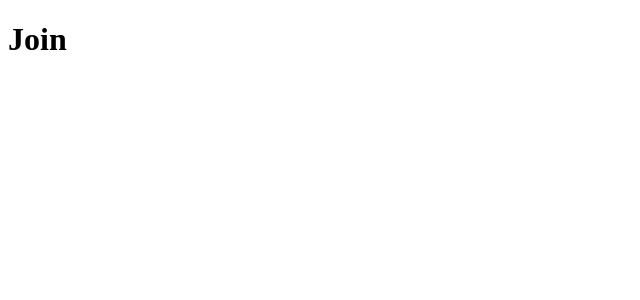
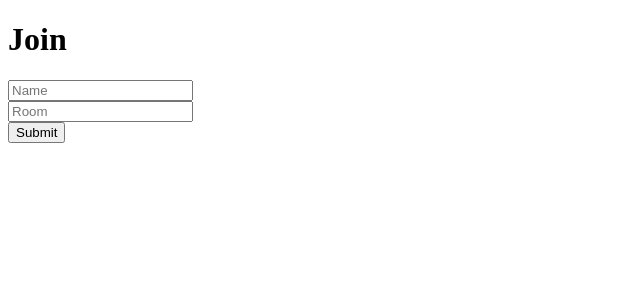
Before and after one commit to mbrown98/dispatch, a React (Create React App) app in the folder client/: page / in a window 1280 px wide. Shown: the top 300 px of the page, without its empty margins (0-640 px from the left). Built offline with nearby package versions, Linux system fonts and the light colour scheme.

Commit message:
set up join page functionality

```diff
--- a/client/src/components/Join.js
+++ b/client/src/components/Join.js
@@ -1,7 +1,41 @@
-import React from "react";
+import React, { useState } from "react";
+import { Link } from "react-router-dom";
 
 const Join = () => {
-  return <h1>Join</h1>;
+  const [name, setName] = useState("");
+  const [room, setRoom] = useState("");
+  return (
+    <div className="joinOuterContainer">
+      <div className="joinInnerContainer">
+        <h1 className="heading">Join</h1>
+        <div>
+          <input
+            placeholder="Name"
+            className="joinInput"
+            type="text"
+            onChange={(e) => setName(e.target.value)}
+          />
+        </div>
+        <div>
+          {" "}
+          <input
+            placeholder="Room"
+            className="joinInput mt-20"
+            type="text"
+            onChange={(e) => setRoom(e.target.value)}
+          />
+        </div>
+        <Link
+          onClick={(event) => (!name || !room ? event.preventDefault() : null)}
+          to={`/chat?name=${name}&room=${room}`}
+        >
+          <button className="button mt-20" type="submit">
+            Submit
+          </button>
+        </Link>
+      </div>
+    </div>
+  );
 };
 
 export default Join;
```
Also changed, not shown: 1 other file (tests, documents, lock files or other folders).
